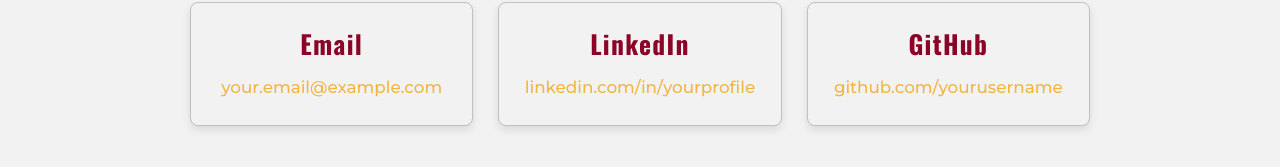
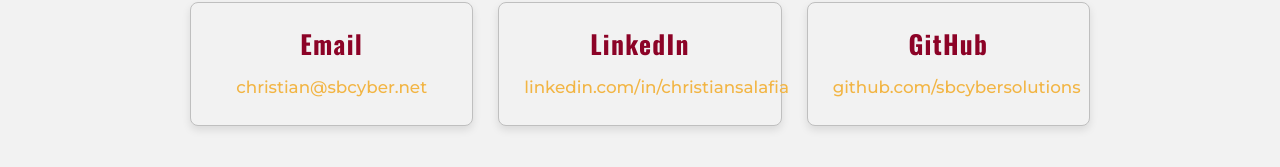
Before and after one commit to sbcybersolutions/MyPortfolioApp, a React (Vite) app in the folder frontend/: page /contact in a window 1280 px wide. Shown: the part 423-590 px from the top of the page. Built offline with nearby package versions, Linux system fonts and the light colour scheme; no server answers.

Commit message:
fixed contact me page

```diff
--- a/frontend/src/pages/Contact.jsx
+++ b/frontend/src/pages/Contact.jsx
@@ -74,22 +74,22 @@
         <div className="contact-info-card">
           <h3>Email</h3>
           <p>
-            <a href="mailto:your.email@example.com">your.email@example.com</a>
+            <a href="mailto:christian@sbcyber.net">christian@sbcyber.net</a>
           </p>
         </div>
         <div className="contact-info-card">
           <h3>LinkedIn</h3>
           <p>
-            <a href="https://linkedin.com/in/yourprofile" target="_blank" rel="noopener noreferrer">
-              linkedin.com/in/yourprofile
+            <a href="https://linkedin.com/in/christiansalafia" target="_blank" rel="noopener noreferrer">
+              linkedin.com/in/christiansalafia
             </a>
           </p>
         </div>
         <div className="contact-info-card">
           <h3>GitHub</h3>
           <p>
-            <a href="https://github.com/yourusername" target="_blank" rel="noopener noreferrer">
-              github.com/yourusername
+            <a href="https://github.com/sbcybersolutions" target="_blank" rel="noopener noreferrer">
+              github.com/sbcybersolutions
             </a>
           </p>
         </div>
```
